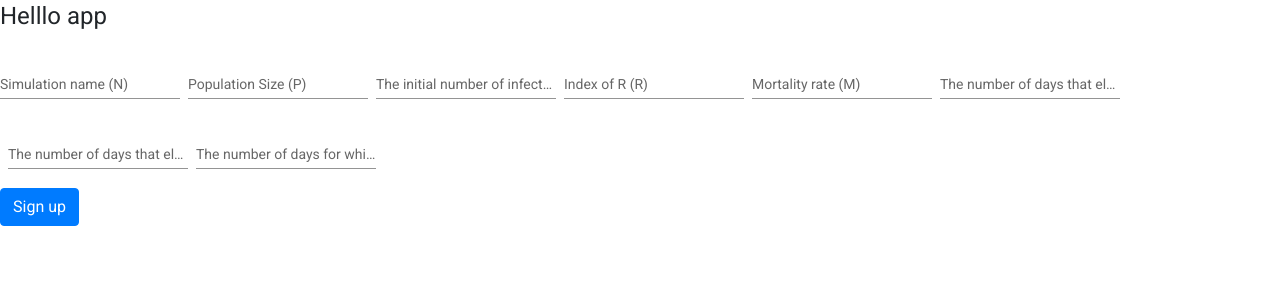
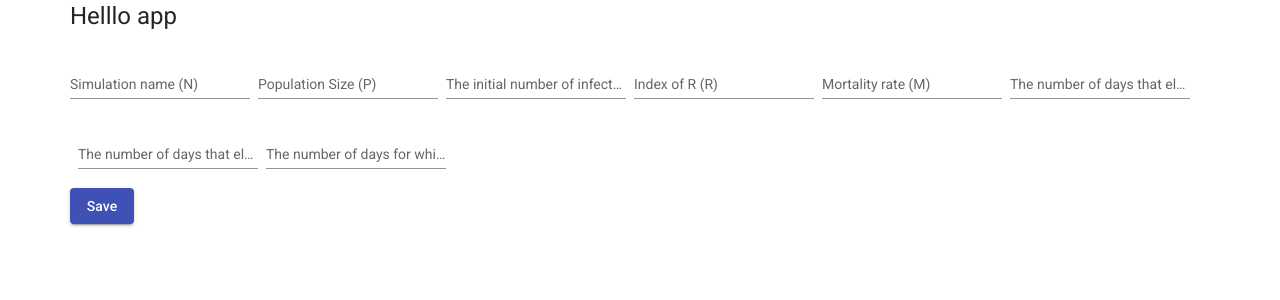
Before and after one commit to gajfska/epidemic, an Angular app: page / in a window 1280 px wide. Shown: the top 300 px of the page. Built offline with nearby package versions, Linux system fonts and the light colour scheme.

Commit message:
styling app and form

```diff
--- a/src/app/app.component.html
+++ b/src/app/app.component.html
@@ -1,2 +1,6 @@
-<h1>Helllo app</h1>
-<app-form></app-form>
+<div class="container">
+    <div class="row">
+        <h1>Helllo app</h1>
+        <app-form></app-form>
+    </div>
+</div>
--- a/src/app/form/form.component.html
+++ b/src/app/form/form.component.html
@@ -41,7 +41,7 @@
 
 
     <div class="form-group">
-        <button class="btn btn-primary" type="submit" [disabled]="!f.valid">Sign up</button>
+        <button mat-raised-button color="primary" type="submit" [disabled]="!f.valid">Save</button>
     </div>
 
 
```
